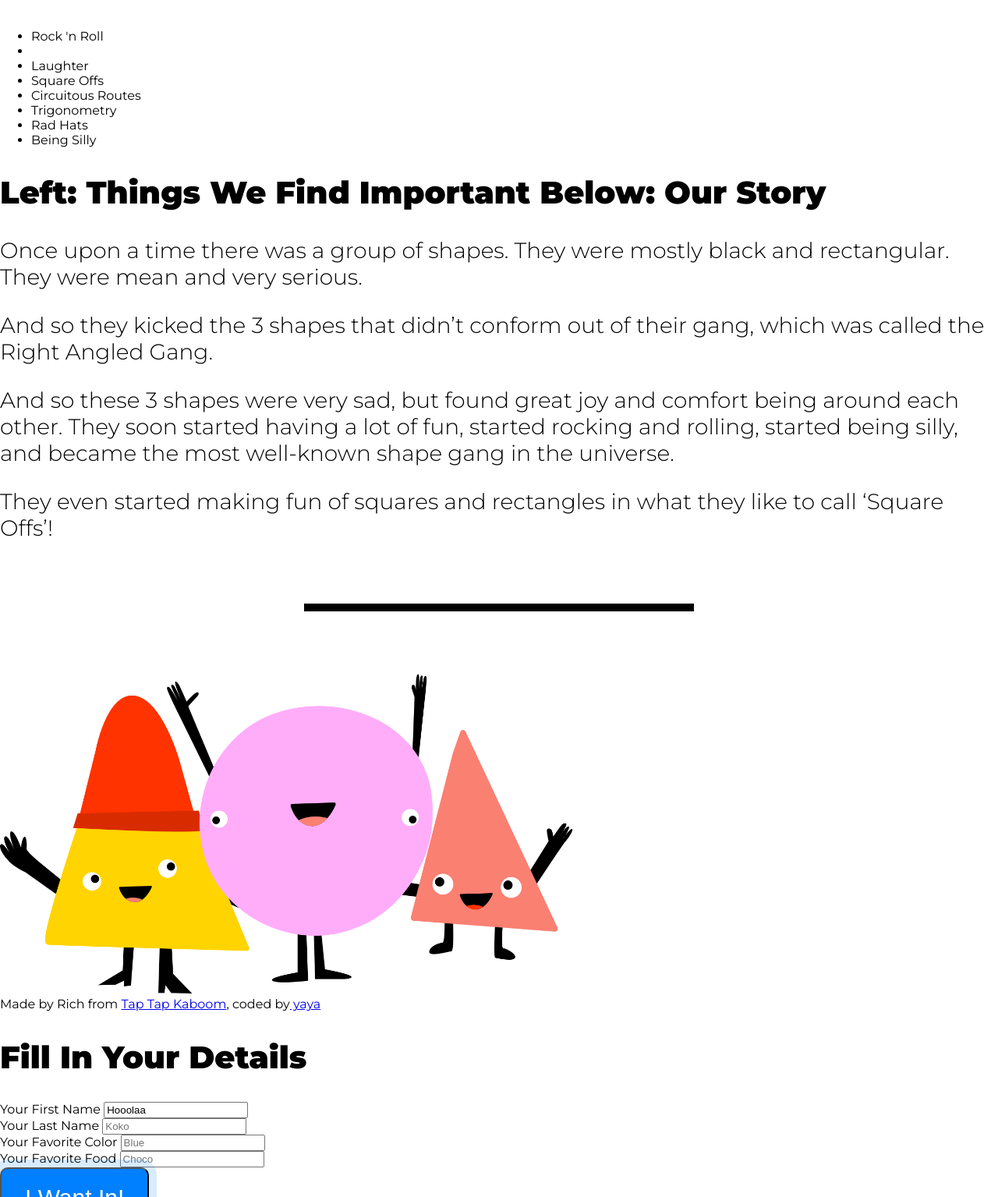
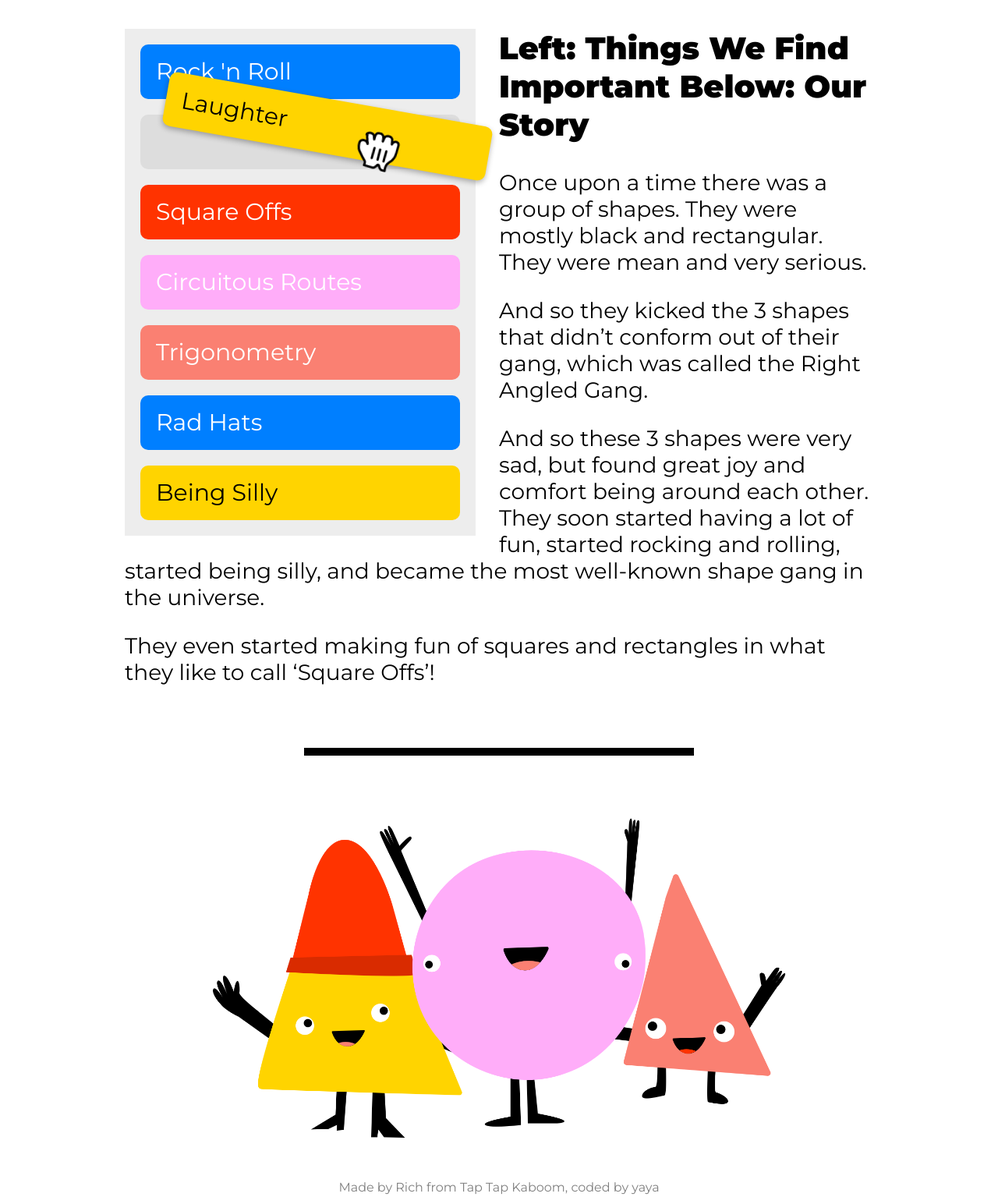
Before and after one commit to yayaguzman/The-gang-yay, a plain HTML site: page index.html in a window 1280 px wide. Shown: the part 1440-2975 px from the top of the page at 78% size. Drawn offline with Linux system fonts and the light colour scheme.

Commit message:
Story done
Boxes and text + footer done.

```diff
--- a/index.html
+++ b/index.html
@@ -8,8 +8,8 @@
 <body>
 
 	<div class="hero-ban">
-		<div class="wrapper">
-			<h4> My very first <a href="https://www.yayaguzman.com" target="_blank">website</a> in html &amp; css</h4>
+		<div class="textwrapper">
+			<h4> My very first <a href="https://github.com/yayaguzman" target="_blank">website</a> in html &amp; css</h4>
 			<h1> The Silliest &amp;</br>
 			Most Awesome Gang</br>
 			In The World!
@@ -28,15 +28,13 @@
 
 
 	<nav>
-		<a href="#" class="logo"> THE GANG </a>
+		<a href="#" class="logo">THE GANG</a>
 		<ul>
 			<li><a href="#">SIGN UP</a></li>
 			<li><a href="#story">THE STORY</a></li>
 			<li><a href="#more-info">MORE INFO</a></li>
 		</ul>
 	</nav>
-
-
 
 	<div class="more-info" id="more-info">
 		<h2>Join Our Fan Club</h2>
@@ -49,11 +47,11 @@
 
 
 	<div class="story" id="story">
-
-		<ul>
+		<div class="wrapper">
+			<ul class="item-wholelist">
 				<li class="blue">Rock 'n Roll</li>
 				<li class="grey">&nbsp;</li>
-			<li class="draggyellow">Laughter</li>
+				<li class="drag-yellow">Laughter</li>
 				<li class="red">Square Offs</li>
 				<li class="rose">Circuitous Routes</li>
 				<li class="salmon">Trigonometry</li>
@@ -65,18 +63,18 @@
 			<P>Once upon a time there was a group of shapes. They were mostly black and rectangular. They were mean and very serious. <p>And so they kicked the 3 shapes that didn’t conform out of their gang, which was called the Right Angled Gang.</p>
 			<p> And so these 3 shapes were very sad, but found great joy and comfort being around each other. They soon started having a lot of fun, started rocking and rolling, started being silly, and became the most well-known shape gang in the universe.</p>
 			<P> They even started making fun of squares and rectangles in what they like to call ‘Square Offs’!</P>
-
+		</div>
 	</div>
 
 	<div class="divider"></div>
 
-	<div class="lastimg">
+	<div class="gang-guys">
 		<img src="img/gang.png" width="735px" height="410px" alt="The Gang">
 	</div>
 
-	<div class="footer">
-		Made by Rich from <a href="https://taptapkaboom.com/" target="_blank">Tap Tap Kaboom</a>, coded by<a href="https://yayaguzman.com"> yaya</a>
-	</div>
+	<footer>
+			Made by Rich from <a href="https://taptapkaboom.com/" target="_blank">Tap Tap Kaboom</a>, coded by <a href="https://github.com/yayaguzman">yaya</a>
+	</footer>
 
 
 	<div class="popup">
--- a/style.css
+++ b/style.css
@@ -16,7 +16,7 @@ body, html{
 
 }
 
-.wrapper{
+.textwrapper{
 	position: absolute;
 	width: 560px;
 	height: 482px;
@@ -25,12 +25,16 @@ body, html{
 	margin-left: 15%;
 	/*could also be:
 	left:50%;
-	margin-left:-520px;
+	margin-left:-280px;
 	*/
 	}
 
 /* I centered vertically usign the code on this page https://css-tricks.com/centering-css-complete-guide/ you also explained it */
 
+.wrapper{
+	width: 960px;
+	margin: 0 auto;
+}
 
 h1{
 	font-size: 50px;
@@ -56,7 +60,7 @@ h4{
 
 p{
 	font-size: 28px;
-	font-weight: 300;
+	font-weight: 400;
 }
 
 .hero-ban h1{
@@ -74,6 +78,10 @@ p{
 .hero-ban h4, .hero-ban a{
 	color: white;
 	margin: 10px 0 0 0;
+}
+
+.hero-ban h4 a:hover{
+	color: #FFD400;
 }
 
 
@@ -179,7 +187,7 @@ nav ul li {
 nav ul li a{
 	display: block; /*show the items inside the nav bar?*/
 	height: 100%; /*why?*/
-	box-sizing: border-box; /*I dont know it does*/
+	box-sizing: border-box; /*to fix the size*/
 	font-size: 30px;
 	text-decoration: none;
 	color: black;
@@ -226,10 +234,124 @@ nav ul li a:active{
 	background-color: black;
 }
 
+.story {
 
+}
+
+.item-wholelist{
+	width: 450px;
+	background-color: #EDEDED;
+	padding:20px 20px 0px 20px;
+	margin: 0 30px 10px 0;
+	box-sizing: border-box;
+	float: left;
+	position: relative;
+
+}
+
+.item-wholelist li{
+	height: 70px;
+	display: block;
+	border-radius: 10px;
+	font-size: 30px;
+	line-height: 30px;
+	padding: 20px 20px;
+	margin-bottom: 20px;
+	box-sizing: border-box;
+	color: white;
+}
+
+
+.item-wholelist li.blue{
+	background-color: #007FFF;
+}
+
+.item-wholelist li.grey{
+	background-color: #DDDDDD;
+}
+
+.item-wholelist li.drag-yellow{
+	color: black;
+	background-color: #FFD400;
+	position: absolute;
+	top: 90px;
+    left: 50px;
+    right: -20px;
+	transform: rotate(10deg);
+	box-shadow: 0 3px 7px rgba(0,0,0,.3)
+}
+
+.item-wholelist li.drag-yellow:after{
+	content: '';
+	position: absolute;
+	background: url(img/hand.png) no-repeat 0 0;
+	background-size: 100%;
+	height: 60px;
+	width: 54px;
+	bottom: -20px;
+	left: 60%;
+	/* in the original code there is display: block; but I dont know why*/
+}
+
+.item-wholelist li.red{
+	background-color: #FF3300;
+}
+
+.item-wholelist li.rose{
+	background-color: #FFADF9;
+}
+
+.item-wholelist li.salmon{
+	background-color: #FA8072;
+}
+
+.item-wholelist li.yellow{
+	background-color: #FFD400;
+	color: black;
+}
+
+.gang-guys{
+	margin: 0 auto;
+	text-align: center;
+}
+
+footer{
+	color: rgba(0,0,0,.5);
+	margin: 50px auto;
+	text-align: center;
+}
+
+footer a{
+	text-decoration: none;
+	color: rgba(0,0,0,.5);
+}
+
+footer a:hover{
+	text-decoration: underline;
+	color: #007FFF;
+}
 
 /*
 
+<div class="story" id="story">
+
+		<ul class="item-list">
+			<li class="blue">Rock 'n Roll</li>
+			<li class="grey">&nbsp;</li>
+			<li class="draggyellow">Laughter</li>
+			<li class="red">Square Offs</li>
+			<li class="rose">Circuitous Routes</li>
+			<li class="salmon">Trigonometry</li>
+			<li class="blue">Rad Hats</li>
+			<li class="yellow">Being Silly</li>
+		</ul>
+
+		<h2>Left: Things We Find Important Below: Our Story</h2>
+		<P>Once upon a time there was a group of shapes. They were mostly black and rectangular. They were mean and very serious. <p>And so they kicked the 3 shapes that didn’t conform out of their gang, which was called the Right Angled Gang.</p>
+		<p> And so these 3 shapes were very sad, but found great joy and comfort being around each other. They soon started having a lot of fun, started rocking and rolling, started being silly, and became the most well-known shape gang in the universe.</p>
+		<P> They even started making fun of squares and rectangles in what they like to call ‘Square Offs’!</P>
+
+	</div>
 
 
 */
```
Lines whose indentation alone changed are shown as unchanged.
